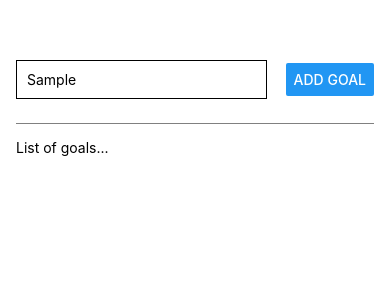
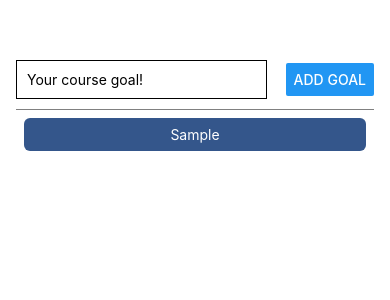
Before and after one commit to xoxoffy/native-course, a React Native app: screen / in a window 390 px wide. Both pictures are taken after typing "Sample" into the empty fields and a click on the button "ADD GOAL". Shown: the top 300 px of the page. Built offline with nearby package versions, Linux system fonts and the light colour scheme.

Commit message:
FlatList

```diff
--- a/App.js
+++ b/App.js
@@ -1,15 +1,68 @@
 import { StatusBar } from 'expo-status-bar';
-import { StyleSheet, Text, View, Button, TextInput } from 'react-native';
+import { useState } from 'react';
+import {
+  StyleSheet,
+  Text,
+  View,
+  Button,
+  TextInput,
+  FlatList,
+} from 'react-native';
 
 export default function App() {
+  const [enteredGoalText, setEnteredGoalText] = useState('');
+  const [goalList, setGoalList] = useState([]);
+  const [inputIsValid, setInputIsValid] = useState(true);
+
+  const goalInputHandler = (enteredText) => {
+    setEnteredGoalText(enteredText);
+  };
+
+  const addGoalHandler = () => {
+    if (!enteredGoalText) {
+      setInputIsValid(false);
+      return;
+    } else if (enteredGoalText) {
+      setInputIsValid(true);
+    }
+    setGoalList((prevState) => [
+      ...prevState,
+      { text: enteredGoalText, key: Math.random().toString() },
+    ]);
+
+    setEnteredGoalText('');
+  };
+
   return (
     <View style={styles.appContainer}>
       <View style={styles.inputContainer}>
-        <TextInput style={styles.textInput} placeholder="Your course goal!" />
-        <Button style={styles.addGoalButton} title="Add Goal" />
+        <TextInput
+          style={styles.textInput}
+          placeholder="Your course goal!"
+          onChangeText={goalInputHandler}
+          value={enteredGoalText}
+        />
+
+        <Button title="Add Goal" onPress={addGoalHandler} />
+        {!inputIsValid ? (
+          <Text style={styles.errorText}>Pole nie może być puste!</Text>
+        ) : null}
       </View>
-      <View style={styles.goalList}>
-        <Text>List of goals...</Text>
+      <View>
+        <FlatList
+          style={styles.goalList}
+          data={goalList}
+          keyExtractor={(item, index) => {
+            return item.key;
+          }}
+          renderItem={(itemData) => {
+            return (
+              <View style={styles.goalItem}>
+                <Text style={styles.goalItemText}>{itemData.item.text}</Text>
+              </View>
+            );
+          }}
+        />
       </View>
     </View>
   );
@@ -24,8 +77,9 @@ const styles = StyleSheet.create({
     alignItems: 'center',
     flexDirection: 'row',
     justifyContent: 'space-between',
+    flexWrap: 'wrap',
     marginTop: 10,
-    paddingBottom: 24,
+    paddingBottom: 10,
     borderBottomWidth: 1,
     borderBottomColor: 'grey',
   },
@@ -36,7 +90,22 @@ const styles = StyleSheet.create({
     width: '70%',
     marginRight: 5,
   },
+  goalItem: {
+    margin: 8,
+    padding: 8,
+    borderRadius: 6,
+    backgroundColor: '#34568B',
+  },
+  goalItemText: {
+    color: 'white',
+    textAlign: 'center',
+  },
   goalList: {
-    paddingTop: 15,
+    marginBottom: 85,
+  },
+  errorText: {
+    marginTop: 25,
+    color: 'red',
+    fontWeight: 'bold',
   },
 });
```
